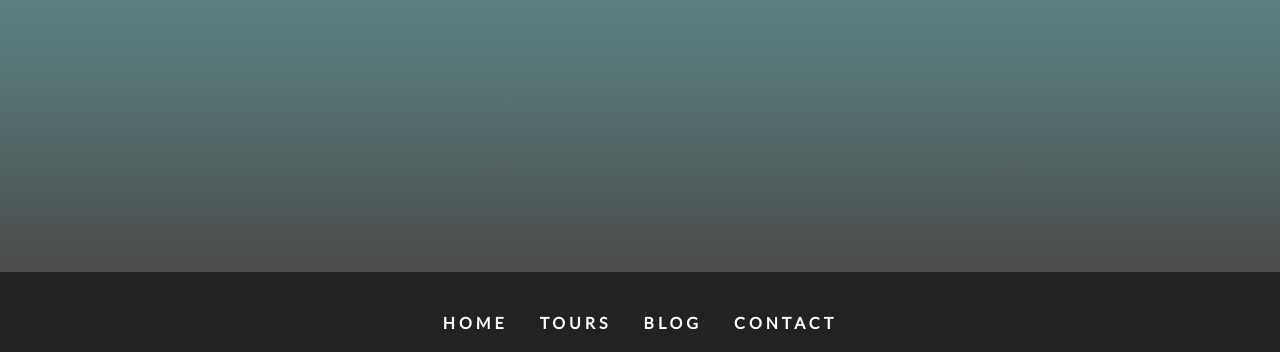
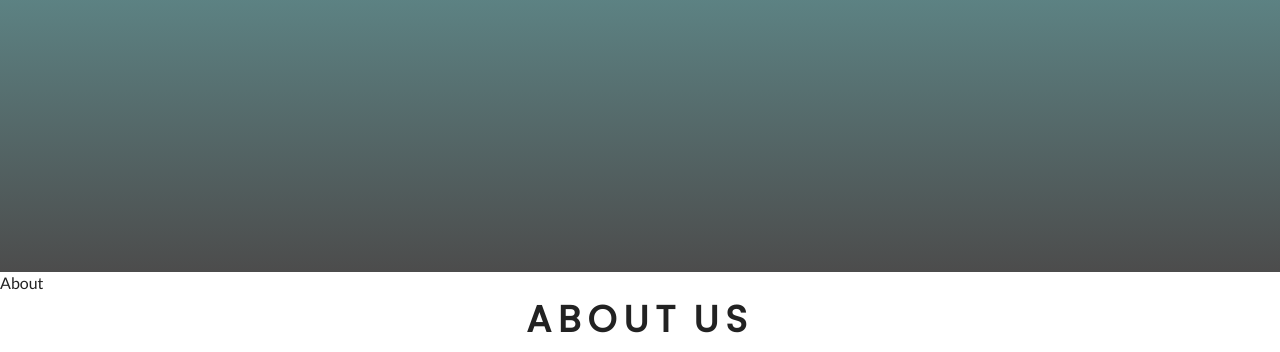
Before and after one commit to WebDevRaul/Backroads, a Gatsby site: page / in a window 1280 px wide. Shown: the part 528-880 px from the top of the page. Built offline with nearby package versions, Linux system fonts and the light colour scheme; Gatsby itself is replaced by a stand-in of ours.

Commit message:
title styled components

```diff
--- /dev/null
+++ b/src/components/index_page/about/About.js
@@ -0,0 +1,14 @@
+import React from 'react';
+
+import Title from './title/Title';
+
+const About = () => {
+  return (
+    <div>
+      About
+      <Title title='about' subtitle='us' />
+    </div>
+  )
+}
+
+export default About
--- /dev/null
+++ b/src/components/index_page/about/title/Title.js
@@ -0,0 +1,14 @@
+import React from 'react';
+
+import Wrapper from './title_sc';
+
+const Title = ({ title, subtitle }) => (
+  <Wrapper>
+    <h4>
+      <span className='title'>{title}</span>
+      <span>{subtitle}</span>
+    </h4>
+  </Wrapper>
+);
+
+export default Title;
--- /dev/null
+++ b/src/components/index_page/about/title/title_sc.js
@@ -0,0 +1,28 @@
+import styled from 'styled-components';
+import { primaryColor, mainBlack } from '../../../../layout/layout.scss';
+
+const Wrapper = styled.div`
+  text-transform: uppercase;
+  font-size: 2.3rem;
+  margin-bottom: 2rem;
+  h4 {
+    text-align: center;
+    letter-spacing: 7px;
+    color: ${primaryColor};
+  }
+  .title {
+    color: ${mainBlack};
+  }
+  span {
+    display: block;
+  }
+
+  @media (min-width: 576px) {
+    span {
+      display: inline-block;
+      margin: 0 0.35rem;
+    }
+  }
+`
+
+export default Wrapper;
--- a/src/layout/layout.scss
+++ b/src/layout/layout.scss
@@ -13,7 +13,16 @@ $darkShadow: 4px 10px 5px 0px rgba(0, 0, 0, 0.5);
 $defaultBcg: url('../images/defaultBcg.jpeg');
 
 :export {
-  primaryColor: $primaryColor
+  primaryColor: $primaryColor;
+  mainWhite: $mainWhite;
+  offWhite: $offWhite;
+  mainBlack: $mainBlack;
+  mainGrey: $mainGrey;
+  darkGrey: $darkGrey;
+  mainTransition: $mainTransition;
+  mainSpacing: $mainSpacing;
+  lightShadow: $lightShadow;
+  darkShadow: $darkShadow;
 }
 
 * {
--- a/src/pages/index.js
+++ b/src/pages/index.js
@@ -4,6 +4,7 @@ import { Link } from 'gatsby';
 import Layout from '../layout/Layout';
 import Hero from '../components/hero/Hero';
 import Banner from '../components/banner/Banner';
+import About from '../components/index_page/about/About';
 
 export default () => (
   <Layout>
@@ -14,5 +15,6 @@ export default () => (
         <Link to='/tours' className='btn-white'>explore tours</Link>
       </Banner>
     </Hero>
+    <About />
   </Layout>
 )
```
